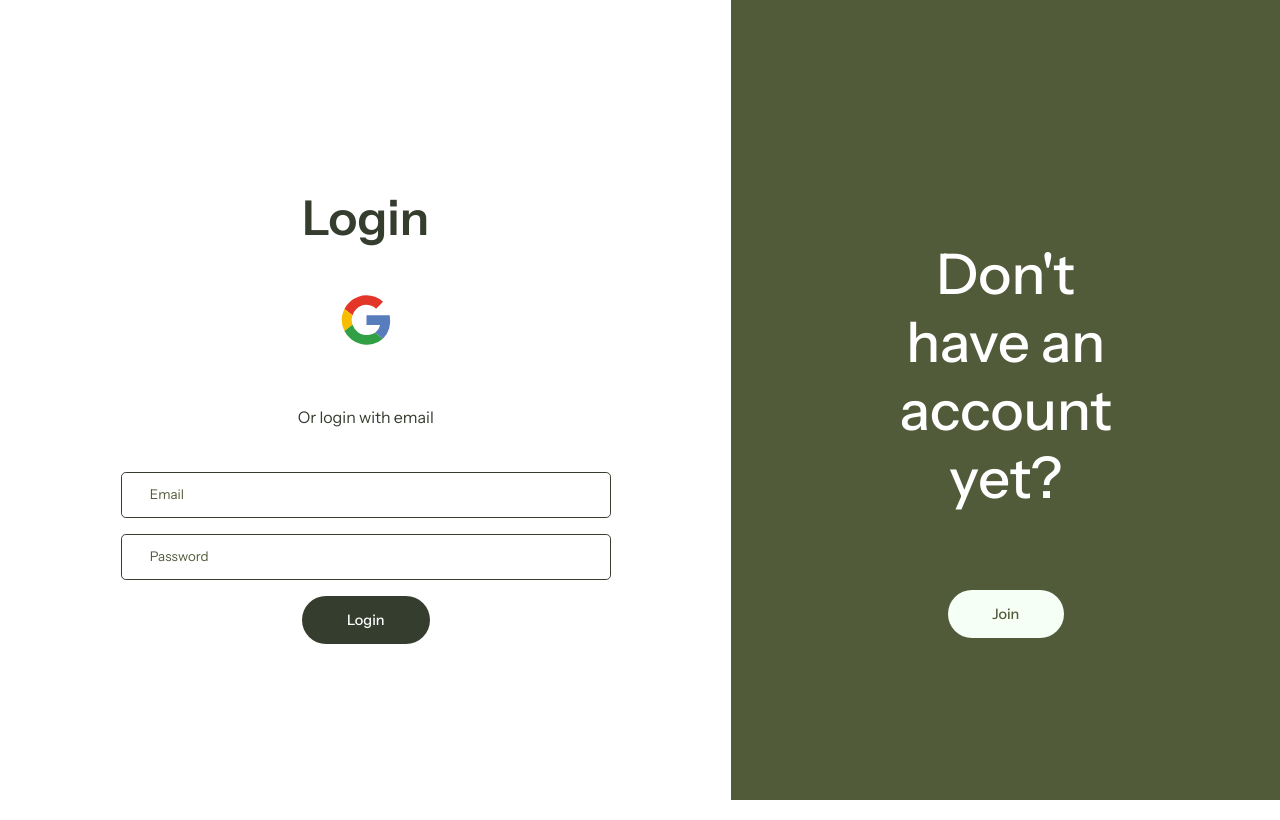
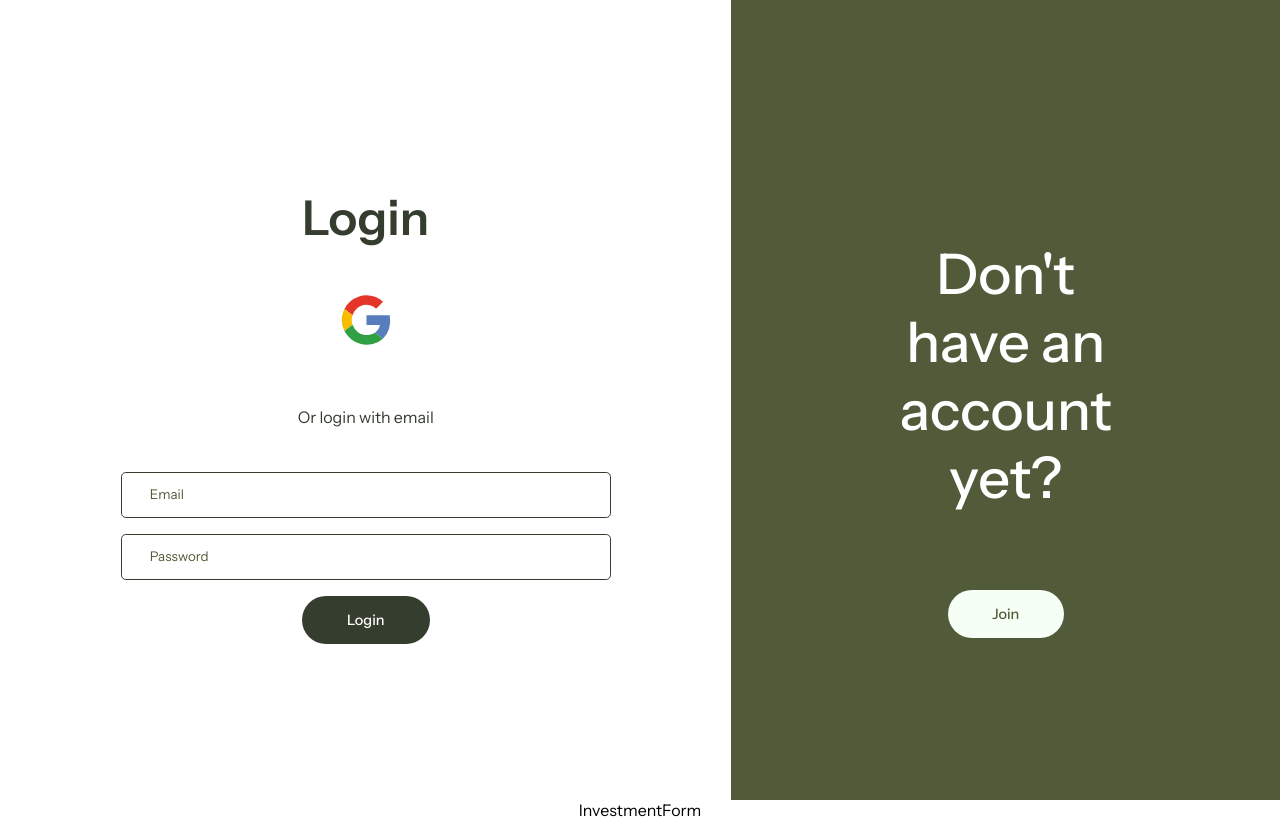
Before and after one commit to chavimiller/olim-finances, a React (Vite) app in the folder user-client/: page / in a window 1280 px wide. Built offline with nearby package versions, Linux system fonts and the light colour scheme.

Commit message:
Create investment form file

```diff
--- a/user-client/src/App.jsx
+++ b/user-client/src/App.jsx
@@ -1,10 +1,12 @@
 import "./App.css";
 import Login from "./components/Login";
+import InvestmentForm from "./components/InvestmentForm";
 
 function App() {
   return (
     <>
       <Login />
+      <InvestmentForm />
     </>
   );
 }
--- /dev/null
+++ b/user-client/src/components/InvestmentForm.jsx
@@ -0,0 +1,5 @@
+const InvestmentForm = () => {
+  return <div>InvestmentForm</div>;
+};
+
+export default InvestmentForm;
```
